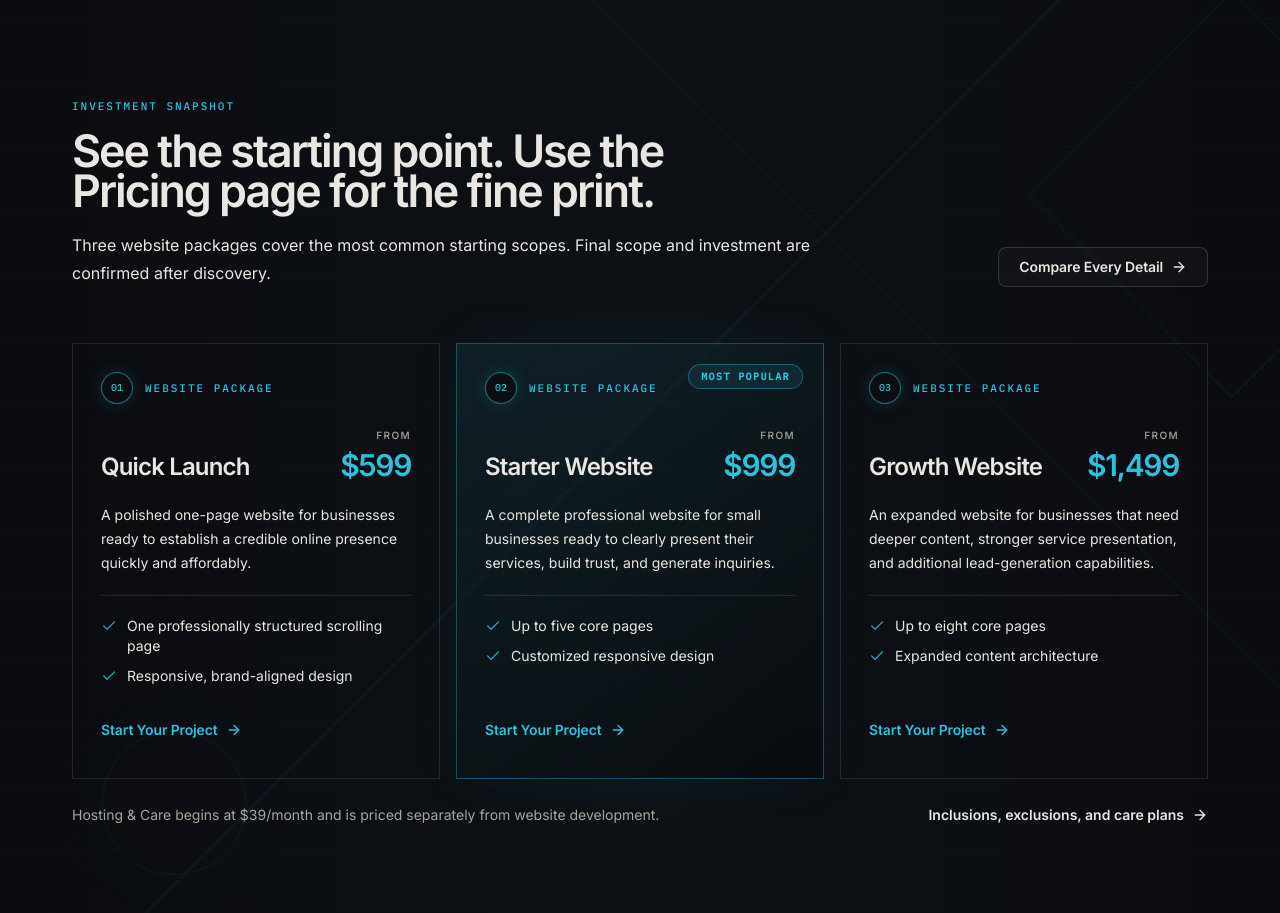
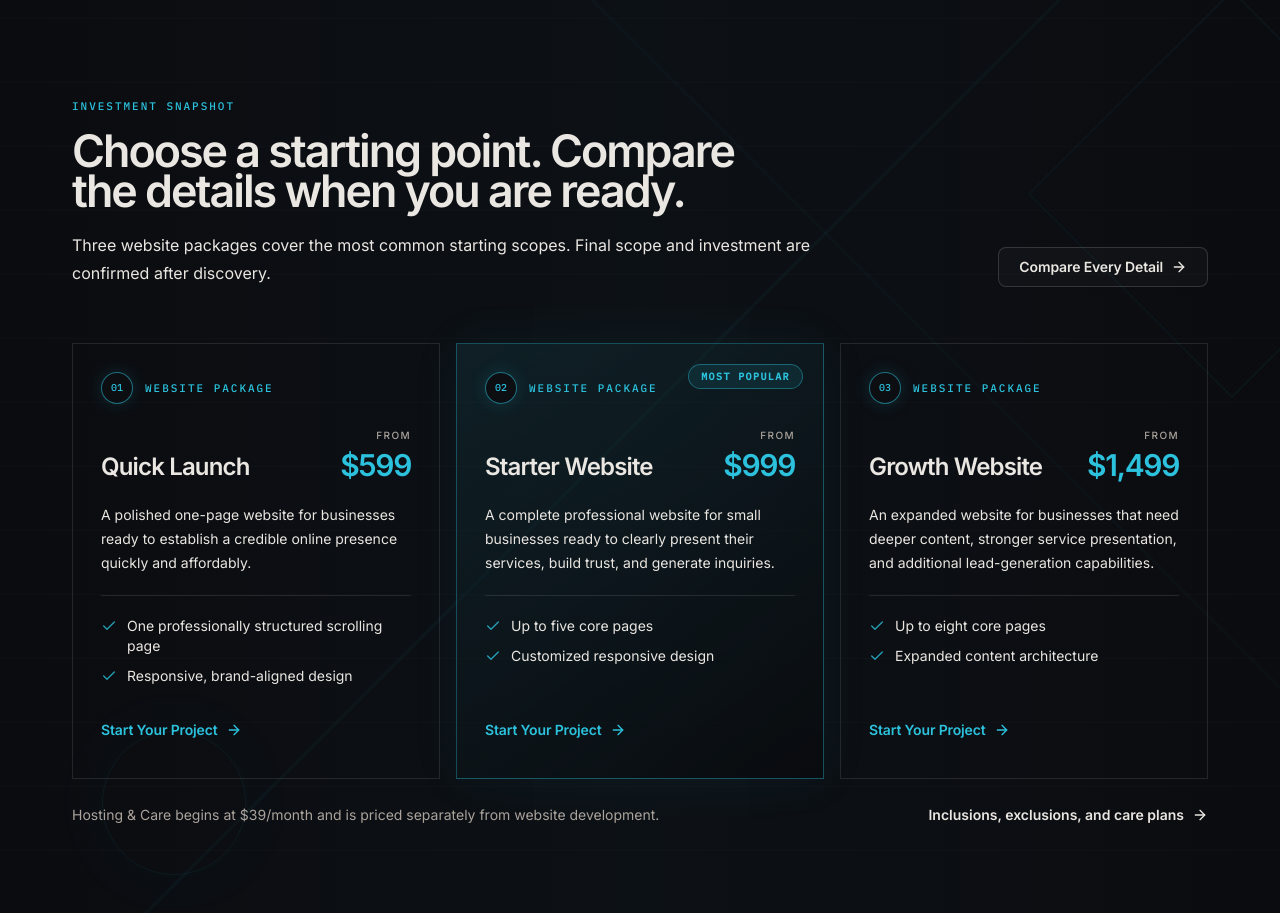
Before and after one commit to mcphe103/mdw-site, a Next.js app: page / in a window 1280 px wide. Shown: the part 3460-4373 px from the top of the page. Built offline with nearby package versions, Linux system fonts and the light colour scheme; no server answers.

Commit message:
polish: refine homepage decision points

```diff
--- a/components/sections/Contact.tsx
+++ b/components/sections/Contact.tsx
@@ -26,7 +26,7 @@ export function ContactOverview() {
             </div>
 
             <div>
-              <div className="grid gap-3 sm:grid-cols-3">
+              <div className="grid gap-3 sm:grid-cols-[0.72fr_0.72fr_1.56fr]">
                 <ContactMethod href={siteConfig.phone.href} icon={Phone} label="Call" value={siteConfig.phone.display} />
                 <ContactMethod href={siteConfig.phone.smsHref} icon={MessageSquareText} label="Text" value={siteConfig.phone.display} />
                 <ContactMethod href={`mailto:${siteConfig.email}`} icon={Mail} label="Email" value={siteConfig.email} />
--- a/components/sections/Homepage.tsx
+++ b/components/sections/Homepage.tsx
@@ -265,7 +265,7 @@ export function PricingOverview() {
         <Reveal className="flex flex-col gap-7 lg:flex-row lg:items-end lg:justify-between">
           <SectionTitle
             kicker="Investment snapshot"
-            title="See the starting point. Use the Pricing page for the fine print."
+            title="Choose a starting point. Compare the details when you are ready."
             description="Three website packages cover the most common starting scopes. Final scope and investment are confirmed after discovery."
             align="left"
             className="max-w-4xl"
```
